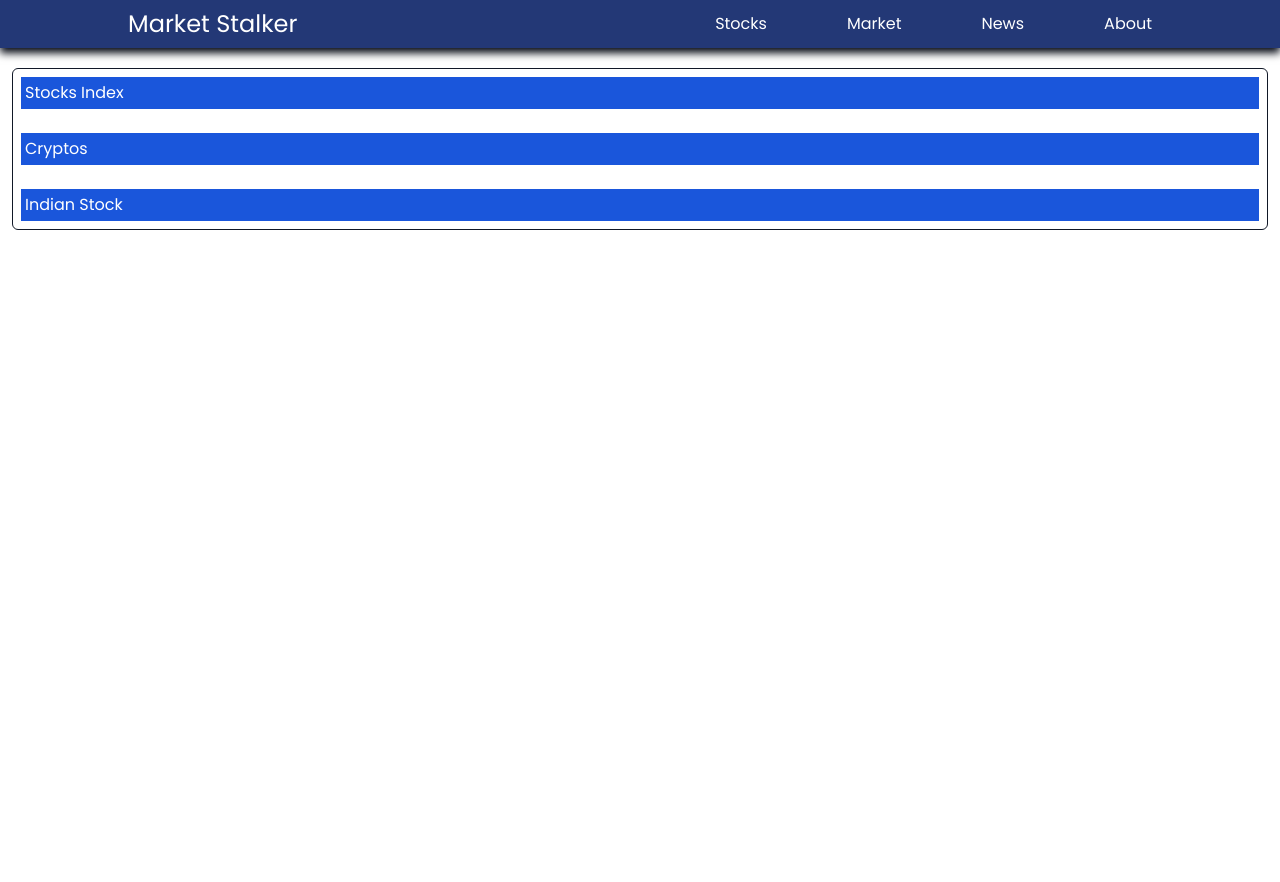
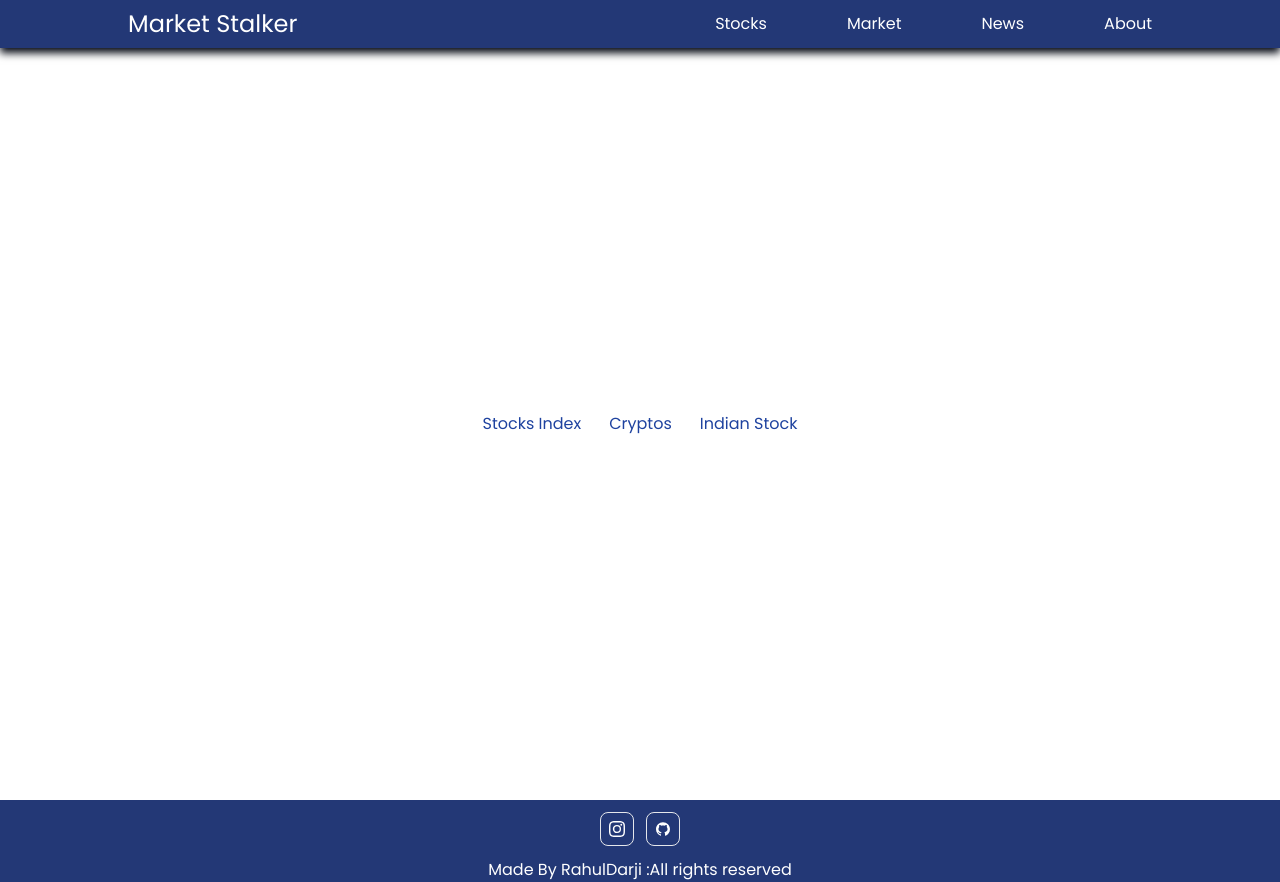
Before and after one commit to rdarji03/Market-Stalker-reactjs, a React (Create React App) app: page /market in a window 1280 px wide. Before the commit the page ends 800 px from the top, so only its background shows below. Built offline with nearby package versions, Linux system fonts and the light colour scheme.

Commit message:
final commit

```diff
--- a/src/App.jsx
+++ b/src/App.jsx
@@ -8,13 +8,14 @@ import About from "./Component/About/About";
 import Cryptos from "./Component/HOme/Cryptos";
 import Indices from "./Component/HOme/Indices";
 import IndiaStock from "./Component/HOme/IndiaStock";
+import Footer from "./Component/Footer/Footer";
 
 function App() {
   return (
     <>
       <Router>
         <Navbar />
-        <div className="route-container">
+        <div className="route-container min-h-[100vh] flex flex-col justify-center">
           <Routes>
             <Route path="/" element={<Stock />} />
             <Route path="/market" element={<Home />}>
@@ -26,6 +27,7 @@ function App() {
             <Route path="/about" element={<About />} />
           </Routes>
         </div>
+        <Footer/>
       </Router>
     </>
   );
--- /dev/null
+++ b/src/Component/Footer/Footer.jsx
@@ -0,0 +1,41 @@
+import React from "react";
+import { BsInstagram } from "react-icons/bs";
+// import {AiOutlineLinkedin} from "react-icons/ai"
+import { AiFillGithub } from "react-icons/ai";
+
+const Footer = () => {
+  return (
+    <section className="footer flex flex-col justify-center bg-blue-900  ">
+      <div className="s_media">
+        <ul className="smedia_links flex justify-center my-3 gap-3">
+          <li className="border rounded-lg p-2">
+            <a
+              href="https://www.instagram.com/r_darji03/"
+              target="_blank"
+              rel="noopener noreferrer"
+              className=" text-white"
+            >
+              <BsInstagram />
+            </a>{" "}
+          </li>
+          {/* <li><AiOutlineLinkedin/></li> */}
+          <li className="border rounded-lg p-2">
+            <a
+              href="https://github.com/rdarji03"
+              target="_blank"
+              rel="noopener noreferrer"
+              className="text-white"
+            >
+              <AiFillGithub />
+            </a>
+          </li>
+        </ul>
+      </div>
+      <div className="copyright">
+        <p className="text-white text-center"> Made By RahulDarji :All rights reserved</p>
+      </div>
+    </section>
+  );
+};
+
+export default Footer;
--- a/src/Component/HOme/Cryptos.jsx
+++ b/src/Component/HOme/Cryptos.jsx
@@ -26,7 +26,7 @@ const Cryptos = () => {
     fetchData();
   }, []);
   return (
-    <section className="indices_container flex justify-center">
+    <section className="indices_container flex justify-center my-2">
       <div className="relative overflow-x-auto shadow-md sm:rounded-lg w-fit">
         <table className="w-full text-sm text-left">
           <thead className="text-xs text-gray-700 uppercase bg-gray-50">
--- a/src/Component/HOme/Home.jsx
+++ b/src/Component/HOme/Home.jsx
@@ -25,7 +25,7 @@ const Home = () => {
 
   return (
     <>
-      <section className="home_nav pt-[3rem]">
+      <section className="home_nav mt-[3rem]">
         <div className="nav p-3">
           <div className="nav_link">
             <div className="nav_icon md:hidden   block">
@@ -33,31 +33,49 @@ const Home = () => {
                 src={menu_icon}
                 alt=""
                 srcset=""
-                className={"h-[2rem] bg-slate-300 border rounded-lg p-1 mx-2 " + menudisplay}
+                className={
+                  "h-[2rem] bg-slate-300 border rounded-lg p-1 mx-2 " +
+                  menudisplay
+                }
                 onClick={showmenu}
               />
               <img
                 src={close_icon}
                 alt=""
                 srcset=""
-                className={"h-[2rem] bg-slate-300 border rounded-lg p-1 mx-2 " + closedisplay}
+                className={
+                  "h-[2rem] bg-slate-300 border rounded-lg p-1 mx-2 " +
+                  closedisplay
+                }
                 onClick={closemenu}
               />
             </div>
             <ul
               className={
-                "nav_item md:flex md:gap-5 md:justify-center flex flex-col bg-white border rounded-md border-gray-900 p-2 my-2 " +
+                "nav_item md:flex md:gap-5 md:justify-center md:border-0  md:flex-row flex flex-col bg-white border rounded-md border-gray-900 p-2 my-2 " +
                 navdisplay
               }
             >
-              <li className="links  text-white bg-blue-700 p-1"><Link to="/market/indices"> Stocks Index</Link>  </li>
-              <li className="links  text-white bg-blue-700 my-1 p-1"><Link to="/market/cryptos">Cryptos </Link></li>
-              <li className="links  text-white bg-blue-700 p-1"><Link to="/market/indianstock"> Indian Stock</Link></li>
+              <li className="links  md:bg-white bg-blue-700 p-1">
+                <Link to="/market/indices">
+                  {" "}
+                  <h4 className="md:text-blue-800 text-white">Stocks Index</h4>
+                </Link>{" "}
+              </li>
+              <li className="links  md:bg-white bg-blue-700 md:my-0 my-1 p-1">
+                <Link to="/market/cryptos">
+                  <h4 className="md:text-blue-800 text-white">Cryptos </h4>{" "}
+                </Link>
+              </li>
+              <li className="links  md:bg-white bg-blue-700 p-1">
+                <Link to="/market/indianstock">
+                  {" "}
+                  <h4 className="md:text-blue-800  text-white">Indian Stock</h4>
+                </Link>
+              </li>
             </ul>
           </div>
         </div>
-
-
       </section>
       <Outlet />
     </>
--- a/src/Component/HOme/IndiaStock.jsx
+++ b/src/Component/HOme/IndiaStock.jsx
@@ -28,7 +28,7 @@ const IndiaStock = () => {
   }, []);
   return (
     <div>
-      <section className="indices_container flex justify-center">
+      <section className="indices_container flex justify-center my-2">
         <div className="relative overflow-x-auto shadow-md sm:rounded-lg w-fit">
           <table className="w-full text-sm text-left">
             <thead className="text-xs text-gray-700 uppercase bg-gray-50">
--- a/src/Component/HOme/Indices.jsx
+++ b/src/Component/HOme/Indices.jsx
@@ -31,7 +31,7 @@ const Indices = () => {
   }, []);
 
   return (
-    <section className="indices_container flex justify-center">
+    <section className="indices_container flex justify-center my-2">
       <div className="relative overflow-x-auto shadow-md sm:rounded-lg w-fit">
         <table className="w-full text-sm text-left">
           <thead className="text-xs text-gray-700 uppercase bg-gray-50">
--- a/src/Component/Navbar/Navbar.jsx
+++ b/src/Component/Navbar/Navbar.jsx
@@ -1,7 +1,7 @@
 import React, { useState } from "react";
 import { Link } from "react-router-dom";
-import menu_icon from "../../Asset/navicon/menu.png";
-import close_icon from "../../Asset/navicon/close.png";
+  import menu_icon from "../../Asset/navicon/menu.png";
+  import close_icon from "../../Asset/navicon/close.png";
 
 const Navbar = () => {
   const [menubtn, setmenubtn] = useState("block");
```
